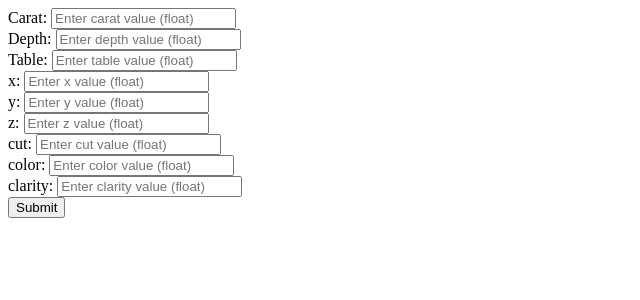
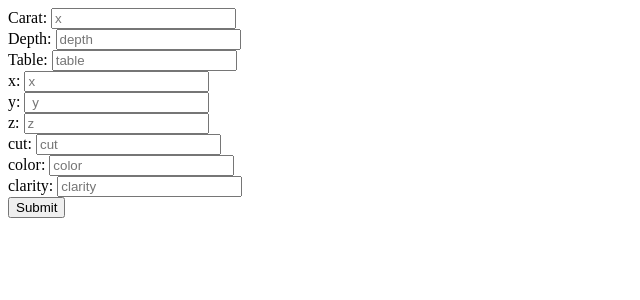
Before and after one commit to Abhikkumar619/diamond_price_predication_2, a Flask app: page /predict in a window 1280 px wide. Shown: the top 300 px of the page, without its empty margins (0-640 px from the left). Run offline with Flask 3, Linux system fonts and the light colour scheme.

Commit message:
project done

```diff
--- a/app.py
+++ b/app.py
@@ -22,23 +22,23 @@ def predict_datapoint():
         return render_template('form.html')
 
     else:
-        carat=float(request.form.get('carat')),
-        depth=float(request.form.get('depth')),
-        table=float(request.form.get('table')),
-        x=float(request.form.get('x')),
-        y=float(request.form.get('y')),
-        z=float(request.form.get('z')),
-        cut=float(request.form.get('cut')),
-        color=float(request.form.get('color')),
-        clarity=float(request.form.get('clarity'))
+        carat=float(request.form['carat'])
+        depth=float(request.form['depth'])
+        table=float(request.form['table'])
+        x=float(request.form['x'])
+        y=float(request.form['y'])
+        z=float(request.form['z'])
+        cut=float(request.form['cut'])
+        color=float(request.form['color'])
+        clarity=float(request.form['clarity'])
 
         final_new_data=[carat,depth,table,x,y,z,cut, color, clarity]
 
-        logger.info(f"Final_new_data {final_new_data}")
+        logger.info(f"Final_new_data: {final_new_data}")
 
-        data=np.array(final_new_data).reshape(1,11)
+        data=np.array(final_new_data).reshape(1,9)
 
-        logger.info(f"final data after reshapeing(1,11) : {data}")
+        logger.info(f"final data after reshapeing(1,9) : {data}")
 
         obj=PredictionPipeline()
         predict=obj.predict(data)
--- a/templates/form.html
+++ b/templates/form.html
@@ -3,48 +3,48 @@
 <form action="{{url_for('predict_datapoint')}}" method="POST">
     <div class="form-group">
         <label for="carat">Carat:</label>
-        <input type="text" id="carat" name="carat" placeholder="Enter carat value (float)">
+        <input type="text" id="carat" name="carat" class="input-text" placeholder="x" required>
     </div>
 
     <div class="form-group">
         <label for="depth">Depth:</label>
-        <input type="text" id="depth" name="depth" placeholder="Enter depth value (float)">
+        <input type="text" id="depth" name="depth"  class="input-text" placeholder="depth" required>
     </div>
 
     <div class="form-group">
         <label for="table">Table:</label>
-        <input type="text" id="table" name="table" placeholder="Enter table value (float)">
+        <input type="text" id="table" name="table" class="input-text"    placeholder="table" required>
     </div>
 
     <div class="form-group">
         <label for="x">x:</label>
-        <input type="text" id="x" name="x" placeholder="Enter x value (float)">
+        <input type="text" id="x" name="x" class="input-text"   placeholder="x" required>
     </div>
 
     <div class="form-group">
         <label for="y">y:</label>
-        <input type="text" id="y" name="y" placeholder="Enter y value (float)">
+        <input type="text" id="y" name="y" class="input-text"  placeholder=" y" required>
     </div>
 
     <div class="form-group">
         <label for="z">z:</label>
-        <input type="text" id="z" name="z" placeholder="Enter z value (float)">
+        <input type="text" id="z" name="z" class="input-text"   placeholder="z" required>
     </div>
 
     <div class="form-group">
       <label for="cut">cut:</label>
-      <input type="text" id="cut" name="cut" placeholder="Enter cut value (float)">
+      <input type="text" id="cut" name="cut" class="input-text" placeholder="cut" required>
   </div>
 
   <div class="form-group">
     <label for="color">color:</label>
-    <input type="text" id="color" name="color" placeholder="Enter color value (float)">
+    <input type="text" id="color" name="color" class="input-text"  placeholder="color" required>
   </div>
 
 
   <div class="form-group">
     <label for="clarity">clarity:</label>
-    <input type="text" id="clarity" name="clarity" placeholder="Enter clarity value (float)">
+    <input type="text" id="clarity" name="clarity" class="input-text" placeholder="clarity" required>
   </div>
 
 
```
